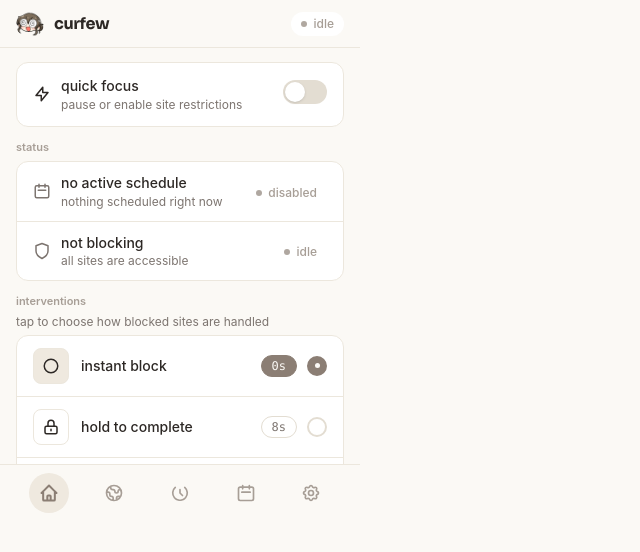
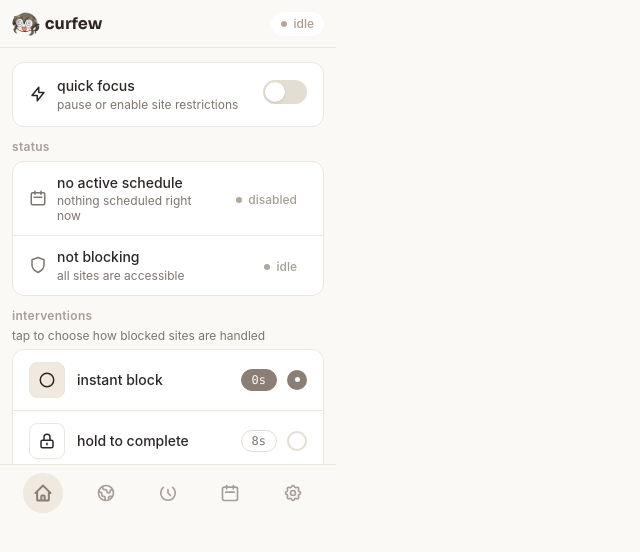
Before and after one commit to fastdemo/curfew, a React (Vite) app: page / in a window 1280 px wide. Shown: the top 552 px of the page, without its empty margins (0-640 px from the left). Built offline with nearby package versions, Linux system fonts and the light colour scheme; no server answers.

Commit message:
bump to 1.1.0: typography, header, and popup layout refinements

```diff
--- a/package.json
+++ b/package.json
@@ -1,7 +1,7 @@
 {
   "name": "curfew",
   "private": true,
-  "version": "0.0.0",
+  "version": "1.1.0",
   "type": "module",
   "scripts": {
     "dev": "vite",
--- a/popup.html
+++ b/popup.html
@@ -5,8 +5,13 @@
     <meta name="viewport" content="width=device-width, initial-scale=1.0" />
     <title>curfew</title>
     <style>
+      html,
+      body,
+      #root {
+        width: 336px !important;
+        max-width: 336px !important;
+      }
       body {
-        width: 360px;
         height: 520px;
         margin: 0;
         padding: 0;
--- a/src/index.css
+++ b/src/index.css
@@ -80,21 +80,17 @@
   font-family: 'Sora', sans-serif;
 }
 
+/* Hide scrollbar layout box across all elements */
 * {
-  scrollbar-width: thin;
-  scrollbar-color: var(--color-border-muted) transparent;
+  -ms-overflow-style: none; /* IE and Edge */
+  scrollbar-width: none; /* Firefox */
 }
 
-*::-webkit-scrollbar {
-  width: 8px;
-  height: 8px;
-}
-*::-webkit-scrollbar-thumb {
-  background: var(--color-border-muted);
-  border-radius: 9999px;
-}
-*::-webkit-scrollbar-track {
-  background: transparent;
+::-webkit-scrollbar {
+  display: none !important;
+  width: 0 !important;
+  height: 0 !important;
+  background: transparent !important;
 }
 
 button:focus-visible,
--- a/src/popup/App.tsx
+++ b/src/popup/App.tsx
@@ -1,4 +1,4 @@
-import { useState, useEffect, useMemo, useCallback } from 'react'
+import { useState, useEffect, useMemo, useCallback, useRef } from 'react'
 import { useStorage } from '../hooks/useStorage'
 import { useTimer } from '../hooks/useTimer'
 import { getDomainFromUrl, isScheduleActive } from '../lib/interventions'
@@ -27,6 +27,11 @@
   const { now, getRemaining, formatTime } = useTimer()
   const [activeDomain, setActiveDomain] = useState('')
   const [pinOverlay, setPinOverlay] = useState<PinOverlayKind | null>(null)
+  const mainRef = useRef<HTMLElement>(null)
+
+  useEffect(() => {
+    mainRef.current?.scrollTo({ top: 0 })
+  }, [activeTab])
 
   useEffect(() => {
     chrome.tabs.query({ active: true, currentWindow: true }, tabs => {
@@ -230,7 +235,7 @@
   return (
     <div
       style={{
-        width: '360px',
+        width: '336px',
         height: '520px',
         overflow: 'hidden',
         display: 'flex',
@@ -245,13 +250,21 @@
         timerLabel={timerLabel}
       />
       <main
+        ref={mainRef}
         style={{
           flex: 1,
+          minHeight: 0,
+          width: '100%',
           overflowY: 'auto',
-          padding: '14px 16px 30px',
+          overflowX: 'hidden',
+          overscrollBehavior: 'contain',
         }}
       >
-        {renderTab()}
+        <div className="w-full mx-auto max-w-full px-3 flex flex-col gap-3">
+          <div style={{ padding: '14px 0 12px' }}>
+            {renderTab()}
+          </div>
+        </div>
       </main>
       <FooterNav activeTab={activeTab} onTabChange={setActiveTab} />
       {renderPinOverlay()}
--- a/src/popup/components/FooterNav.tsx
+++ b/src/popup/components/FooterNav.tsx
@@ -12,7 +12,7 @@
   const theme = useTheme()
   return (
     <nav
-      className="flex shrink-0 items-center justify-around px-4"
+      className="flex shrink-0 items-center justify-around px-3"
       style={{
         height: '56px',
         backgroundColor: theme.background,
--- a/src/popup/components/Header.tsx
+++ b/src/popup/components/Header.tsx
@@ -26,26 +26,32 @@
 
   return (
     <header
-      className="relative flex shrink-0 items-center justify-between px-4"
+      className="relative flex shrink-0 items-center justify-between px-3"
       style={{
         height: '48px',
         backgroundColor: theme.background,
         borderBottom: `1px solid ${theme.borderSoft}`,
       }}
     >
-      <div className="flex items-center gap-2.5">
+      <button
+        type="button"
+        onClick={() => chrome.tabs.create({ url: 'https://github.com/fastdemo/curfew' })}
+        className="flex cursor-pointer items-center gap-[0.3rem] rounded-lg focus-visible:outline-none"
+        aria-label="open curfew on github"
+        title="open curfew on github"
+      >
         <img
           src={chrome.runtime.getURL('icons/anko128.png')}
           alt="Curfew"
-          className="h-7 w-7 rounded-full"
+          className="h-7 w-7 rounded-full transition-transform duration-200 ease-in-out hover:scale-110 hover:rotate-6"
         />
         <h1
-          className="text-base font-bold tracking-tight"
-          style={{ color: theme.textPrimary, fontFamily: "'Sora', sans-serif" }}
+          className="text-base font-bold text-text-primary transition-colors duration-200 ease-in-out hover:text-accent"
+          style={{ fontFamily: "'Sora', sans-serif" }}
         >
           curfew
         </h1>
-      </div>
+      </button>
       <StatusPill label={statusLabel} tone={tone} dot />
     </header>
   )
--- a/src/popup/components/SectionHeader.tsx
+++ b/src/popup/components/SectionHeader.tsx
@@ -10,7 +10,7 @@
   return (
     <div className="flex flex-col gap-1 mb-1.5 text-left">
       <h2
-        className="text-[11px] font-semibold"
+        className="text-xs font-semibold tracking-wide"
         style={{ color: theme.textTertiary }}
       >
         {title}
```
Also changed, not shown: manifest.json, 1 other file (tests, documents, lock files or other folders).
